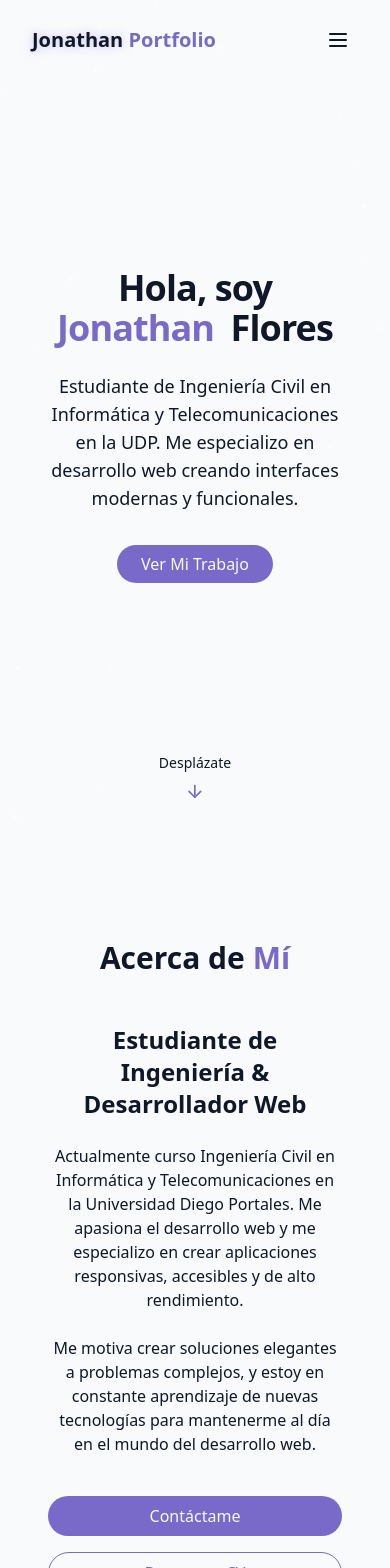
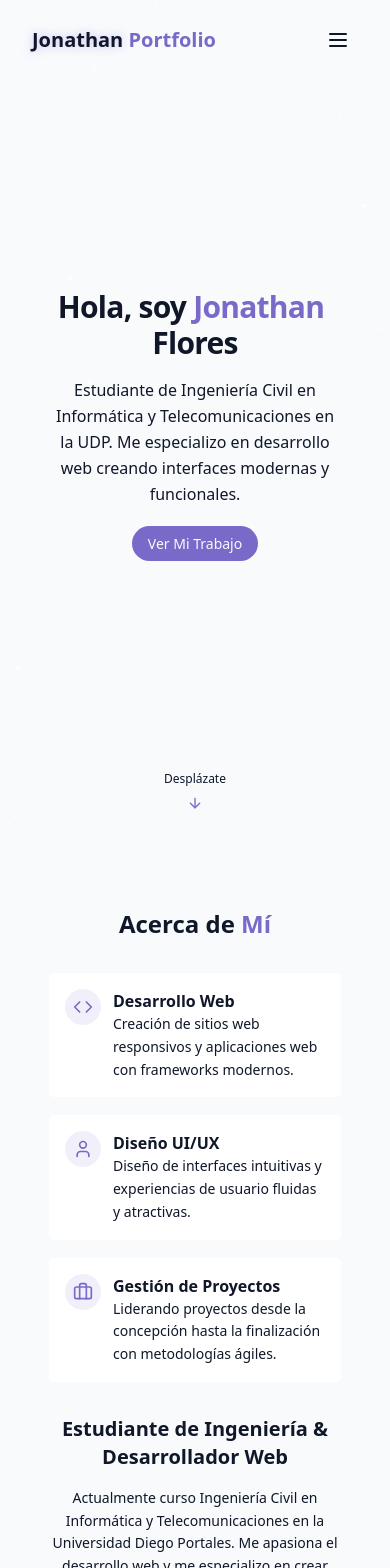
Before and after one commit to j0nvthvn/react-tailwind-portfolio, a React (Vite) app: page / in a window 390 px wide. Shown: the top 1568 px of the page. Built offline with nearby package versions, Linux system fonts and the light colour scheme.

Commit message:
refactor: enhance responsiveness and accessibility across multiple components; update styles and structure for improved user experience

```diff
--- a/src/components/AboutSection.jsx
+++ b/src/components/AboutSection.jsx
@@ -2,27 +2,29 @@ import { Briefcase, Code, User } from "lucide-react";
 
 export const AboutSection = () => {
     return (
-        <section id="about" className="py-24 px-4 relative">
+        <section id="about" className="py-16 sm:py-24 px-4 relative">
         <div className="container mx-auto max-w-5xl">
-            <h2 className="text-3xl md:text-4xl font-bold mb-12 text-center">
+            <h2 className="text-2xl sm:text-3xl md:text-4xl font-bold mb-8 sm:mb-12 text-center">
                 Acerca de <span className="text-primary">Mí</span>
             </h2>
 
-            <div className="grid grid-cols-1 md:grid-cols-2 gap-12 items-center">
-                <div className="space-y-6">
-                    <h3 className="text-2xl font-semibold">Estudiante de Ingeniería & Desarrollador Web</h3>
+            <div className="grid grid-cols-1 lg:grid-cols-2 gap-8 sm:gap-12 items-center">
+                <div className="space-y-4 sm:space-y-6">
+                    <h3 className="text-xl sm:text-2xl font-semibold">Estudiante de Ingeniería & Desarrollador Web</h3>
 
-                    <p className="text-muted-foreground">
+                    <p className="text-muted-foreground text-sm sm:text-base leading-relaxed">
                         Actualmente curso Ingeniería Civil en Informática y Telecomunicaciones
                         en la Universidad Diego Portales. Me apasiona el desarrollo web y me
                         especializo en crear aplicaciones responsivas, accesibles y de alto rendimiento.
                     </p>
 
-                    <p className="text-muted-foreground">
+                    <p className="text-muted-foreground text-sm sm:text-base leading-relaxed">
                         Me motiva crear soluciones elegantes a problemas complejos, y estoy en
                         constante aprendizaje de nuevas tecnologías para mantenerme al día en
                         el mundo del desarrollo web.
-                    </p>                    <div className="flex flex-col sm:flex-row gap-4 pt-4 justify-center">
+                    </p>
+
+                    <div className="flex flex-col sm:flex-row gap-3 sm:gap-4 pt-4 justify-center lg:justify-start">
                         <a
                             href="#contact"
                             className="cosmic-button"
@@ -40,48 +42,48 @@ export const AboutSection = () => {
                             Contáctame
                         </a>
 
-                        <a href="#" className="px-6 py-2 rounded-full border border-primary text-primary hover:bg-primary/10 transition-colors duration-300">
+                        <a href="#" className="px-4 sm:px-6 py-2 rounded-full border border-primary text-primary hover:bg-primary/10 transition-colors duration-300 text-sm sm:text-base text-center">
                             Descargar CV
                         </a>
                     </div>
                 </div>
-                <div className="grid grid-cols-1 gap-6">
-                    <div className="gradient-border p-6 card-hover">
-                        <div className="flex items-start gap-4">
-                            <div className="p-3 rounded-full bg-primary/10">
-                                <Code className="h-6 w-6 text-primary"/>
+                <div className="grid grid-cols-1 gap-4 sm:gap-6 order-first lg:order-last">
+                    <div className="gradient-border p-4 sm:p-6 card-hover">
+                        <div className="flex items-start gap-3 sm:gap-4">
+                            <div className="p-2 sm:p-3 rounded-full bg-primary/10 flex-shrink-0">
+                                <Code className="h-5 w-5 sm:h-6 sm:w-6 text-primary"/>
                             </div>
-                            <div className="text-left">
-                                <h4 className="font-semibold text-lg">Desarrollo Web</h4>
-                                <p className="text-muted-foreground">
+                            <div className="text-left min-w-0">
+                                <h4 className="font-semibold text-base sm:text-lg">Desarrollo Web</h4>
+                                <p className="text-muted-foreground text-sm sm:text-base leading-relaxed">
                                     Creación de sitios web responsivos y aplicaciones web con
                                     frameworks modernos.
                                 </p>
                             </div>
                         </div>
                     </div>
-                    <div className="gradient-border p-6 card-hover">
-                        <div className="flex items-start gap-4">
-                            <div className="p-3 rounded-full bg-primary/10">
-                                <User className="h-6 w-6 text-primary"/>
+                    <div className="gradient-border p-4 sm:p-6 card-hover">
+                        <div className="flex items-start gap-3 sm:gap-4">
+                            <div className="p-2 sm:p-3 rounded-full bg-primary/10 flex-shrink-0">
+                                <User className="h-5 w-5 sm:h-6 sm:w-6 text-primary"/>
                             </div>
-                            <div className="text-left">
-                                <h4 className="font-semibold text-lg">Diseño UI/UX</h4>
-                                <p className="text-muted-foreground">
+                            <div className="text-left min-w-0">
+                                <h4 className="font-semibold text-base sm:text-lg">Diseño UI/UX</h4>
+                                <p className="text-muted-foreground text-sm sm:text-base leading-relaxed">
                                     Diseño de interfaces intuitivas y experiencias de usuario
                                     fluidas y atractivas.
                                 </p>
                             </div>
                         </div>
                     </div>
-                    <div className="gradient-border p-6 card-hover">
-                        <div className="flex items-start gap-4">
-                            <div className="p-3 rounded-full bg-primary/10">
-                                <Briefcase className="h-6 w-6 text-primary"/>
+                    <div className="gradient-border p-4 sm:p-6 card-hover">
+                        <div className="flex items-start gap-3 sm:gap-4">
+                            <div className="p-2 sm:p-3 rounded-full bg-primary/10 flex-shrink-0">
+                                <Briefcase className="h-5 w-5 sm:h-6 sm:w-6 text-primary"/>
                             </div>
-                            <div className="text-left">
-                                <h4 className="font-semibold text-lg">Gestión de Proyectos</h4>
-                                <p className="text-muted-foreground">
+                            <div className="text-left min-w-0">
+                                <h4 className="font-semibold text-base sm:text-lg">Gestión de Proyectos</h4>
+                                <p className="text-muted-foreground text-sm sm:text-base leading-relaxed">
                                     Liderando proyectos desde la concepción hasta la finalización
                                     con metodologías ágiles.
                                 </p>
--- a/src/components/HeroSection.jsx
+++ b/src/components/HeroSection.jsx
@@ -14,19 +14,19 @@ export const HeroSection = () => {
     return (
         <section id="hero" className="relative min-h-screen flex flex-col items-center justify-center px-4">
             <div className="container max-w-4xl mx-auto text-center z-10">
-            <div className="space-y-6">
-                <h1 className="text-4xl md:text-6xl font-bold tracking-tight">
+            <div className="space-y-4 sm:space-y-6">
+                <h1 className="text-3xl sm:text-4xl md:text-6xl font-bold tracking-tight">
                     <span className="opacity-0 animate-fade-in">Hola, soy</span>
                     <span className="text-primary opacity-0 animate-fade-in-delay-1"> Jonathan</span>
                     <span className="text-gradient ml-2 opacity-0 animate-fade-in-delay-2"> Flores</span>
                 </h1>
 
-                <p className="text-lg md:text-xl text-muted-foreground max-w-2xl mx-auto opacity-0 animate-fade-in-delay-3">
+                <p className="text-base sm:text-lg md:text-xl text-muted-foreground max-w-2xl mx-auto opacity-0 animate-fade-in-delay-3 leading-relaxed">
                     Estudiante de Ingeniería Civil en Informática y Telecomunicaciones en la UDP.
                     Me especializo en desarrollo web creando interfaces modernas y funcionales.
                 </p>
 
-                <div className="pt-4 opacity-0 animate-fade-in-delay-4">
+                <div className="pt-2 sm:pt-4 opacity-0 animate-fade-in-delay-4">
                     <a
                         href="#projects"
                         className="cosmic-button"
@@ -47,11 +47,11 @@ export const HeroSection = () => {
             </div>
 
             <div
-                className="absolute bottom-8 left-1/2 transform -translate-x-1/2 flex flex-col items-center animate-bounce cursor-pointer hover:text-primary/80 transition-colors"
+                className="absolute bottom-6 sm:bottom-8 left-1/2 transform -translate-x-1/2 flex flex-col items-center animate-bounce cursor-pointer hover:text-primary/80 transition-colors"
                 onClick={handleScrollDown}
             >
-                <span className="text-sm text-muted-foreground mb-2">Desplázate</span>
-                <ArrowDown className="h-5 w-5 text-primary"/>
+                <span className="text-xs sm:text-sm text-muted-foreground mb-2">Desplázate</span>
+                <ArrowDown className="h-4 w-4 sm:h-5 sm:w-5 text-primary"/>
             </div>
         </section>
     );
--- a/src/components/ProjectsSection.jsx
+++ b/src/components/ProjectsSection.jsx
@@ -68,7 +68,7 @@ export const ProjectsSection = () => {
                         <div className="p-6">
                             <div className="flex flex-wrap gap-2 mb-4">
                                 {project.tags.map((tag, index) => (
-                                    <span key={index} className="px-2 py-1 text-xs font-medium border rounded-full bg-primary/20 text-secondary-foreground">{tag}</span>
+                                    <span key={`project-${project.id}-tag-${index}-${tag}`} className="px-2 py-1 text-xs font-medium border rounded-full bg-primary/20 text-secondary-foreground">{tag}</span>
                                 ))}
                             </div>
 
--- a/src/components/ThemeToggle.jsx
+++ b/src/components/ThemeToggle.jsx
@@ -2,7 +2,7 @@ import { Moon, Sun } from "lucide-react";
 import { useEffect, useState } from "react";
 import { cn } from "@/lib/utils";
 
-export const ThemeToggle = () => {
+export const ThemeToggle = ({ className = "", hideOnMobile = true }) => {
     const [isDarkMode, setIsDarkMode] = useState(false);
 
     useEffect(() => {
@@ -30,10 +30,18 @@ export const ThemeToggle = () => {
 
     return (
         <button onClick={toggleTheme} className={cn(
-            "fixed max-sm:hidden top-5 right-5 z-50 p-2 rounded-full transition-colors duration-300",
-            "focus:outline-none"
+            hideOnMobile ? "fixed top-4 sm:top-5 right-4 sm:right-5 z-50" : "relative",
+            "p-2 sm:p-2 rounded-full transition-colors duration-300",
+            "focus:outline-none",
+            hideOnMobile ? "max-sm:hidden" : "",
+            "bg-secondary/20 hover:bg-secondary/40",
+            className
         )}>
-            {isDarkMode ? <Sun className="h-6 w-6 text-yellow-300"/> : <Moon className="h-6 w-6 text-blue-900"/>}
+            {isDarkMode ? (
+                <Sun className="h-5 w-5 sm:h-6 sm:w-6 text-yellow-300"/>
+            ) : (
+                <Moon className="h-5 w-5 sm:h-6 sm:w-6 text-blue-900"/>
+            )}
         </button>
     );
 }
--- a/src/index.css
+++ b/src/index.css
@@ -231,7 +231,7 @@
 }
 
 @utility cosmic-button {
-  @apply px-6 py-2 rounded-full bg-primary text-primary-foreground font-medium transition-all duration-300 hover:shadow-[0_0_10px_rgba(139,92,246,0.5)] hover:scale-105 active:scale-95;
+  @apply px-4 sm:px-6 py-2 rounded-full bg-primary text-primary-foreground font-medium transition-all duration-300 hover:shadow-[0_0_10px_rgba(139,92,246,0.5)] hover:scale-105 active:scale-95 text-sm sm:text-base;
 }
 
 @utility star {
@@ -244,6 +244,14 @@
   box-shadow: 0 0 10px 5px rgba(255, 255, 255, 0.3);
 }
 
+/* Utilidades adicionales para responsividad */
+@utility line-clamp-3 {
+  display: -webkit-box;
+  -webkit-line-clamp: 3;
+  -webkit-box-orient: vertical;
+  overflow: hidden;
+}
+
 #root {
   max-width: 100%;
   margin: 0 auto;
--- a/src/pages/Home.jsx
+++ b/src/pages/Home.jsx
@@ -1,5 +1,4 @@
 import { Navbar } from "../components/Navbar";
-import { ThemeToggle } from "../components/ThemeToggle";
 import { StarBackground } from "@/components/StarBackground";
 import { HeroSection } from "@/components/HeroSection";
 import { AboutSection } from "../components/AboutSection";
@@ -12,7 +11,6 @@ import { Footer } from "../components/Footer";
 export const Home = () => {
     return (
         <div className="min-h-screen bg-background text-foreground overflow-x-hidden">
-            <ThemeToggle />
             <StarBackground />
             <Navbar />
             <main>
```
Also changed, not shown: src/components/CertificationsSection.jsx (+58 -51 lines), src/components/ContactSection.jsx (+34 -34 lines), src/components/Navbar.jsx (+51 -8 lines), src/components/SkillsSection.jsx (+4 -4 lines).
